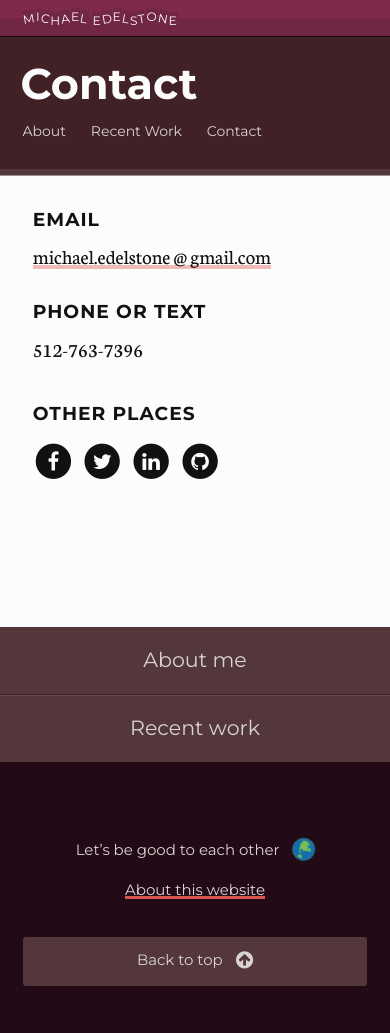
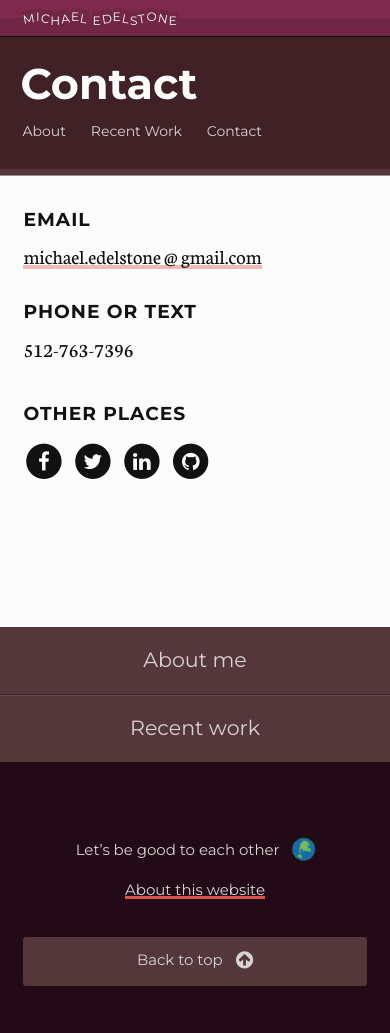
Before and after one commit to edelstone/my-website, a Jekyll site: the page built from contact.html, in a window 390 px wide. Built offline with Jekyll 4.4.1, drawn with Linux system fonts in a browser that asks for light colours; nearby versions of some CDN libraries; comment, search, counter and statistics services are not loaded.

Commit message:
fix margin left indentation on contact page

```diff
--- a/css/main.scss
+++ b/css/main.scss
@@ -276,7 +276,6 @@ a.offscreen:focus, a.offscreen:active, a.offscreen:hover {position: absolute; le
 	.project .project-brief {margin-bottom: 3rem;}
 	.main-area-content {padding-top: 2.8rem;}
 	.main-area ul, .main-area ol {padding-left: 3.5rem;}
-	.main-area .contact-info {margin-left: 1rem;}
 	.main-area .portrait {position: relative; width: 100vw; left: 50%; right: 50%; margin-top: -0.4rem; margin-left: -50vw;}
 	.main-area .tags {margin-top: -1rem;}
 	.main-area .image-group {width: 100%;}
```
